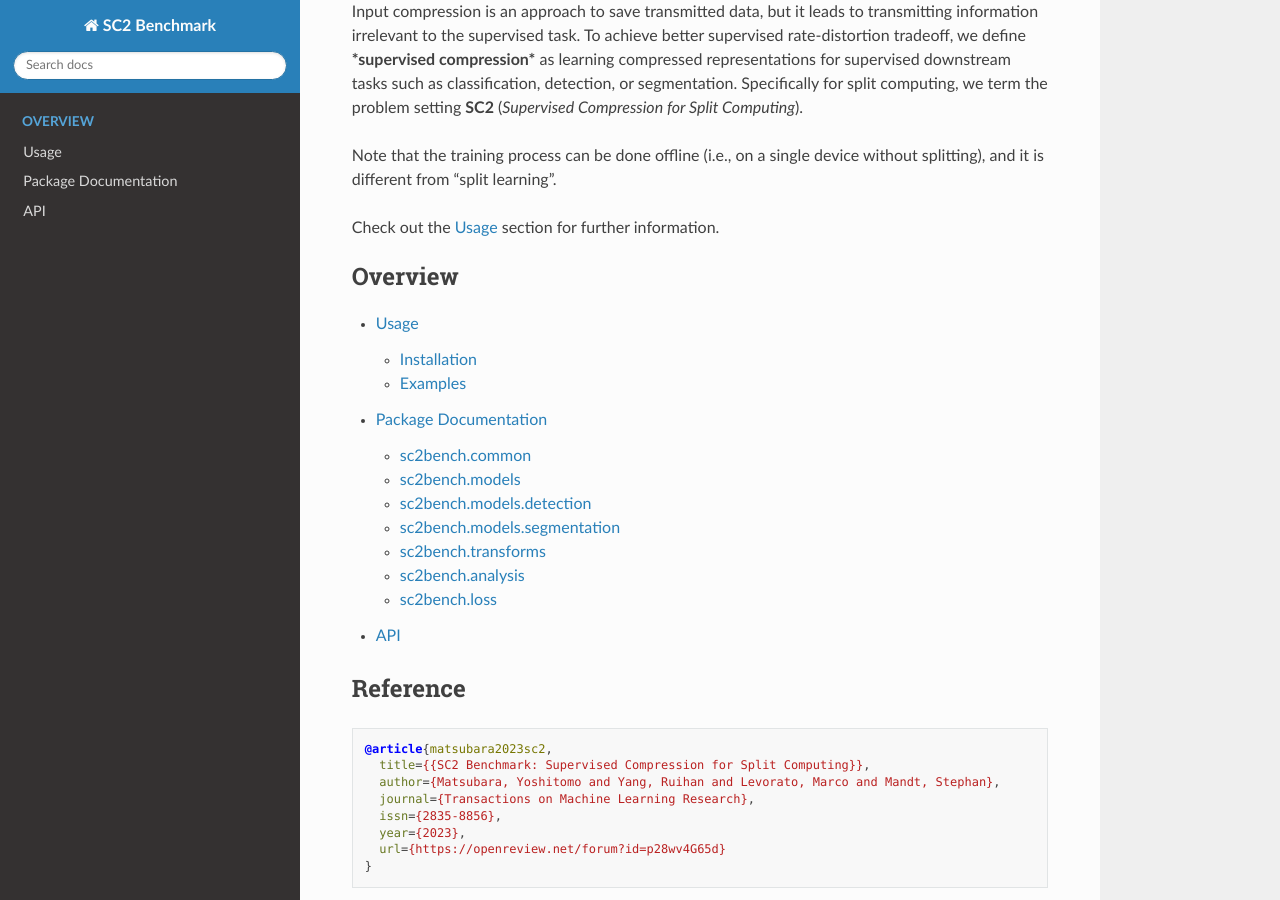
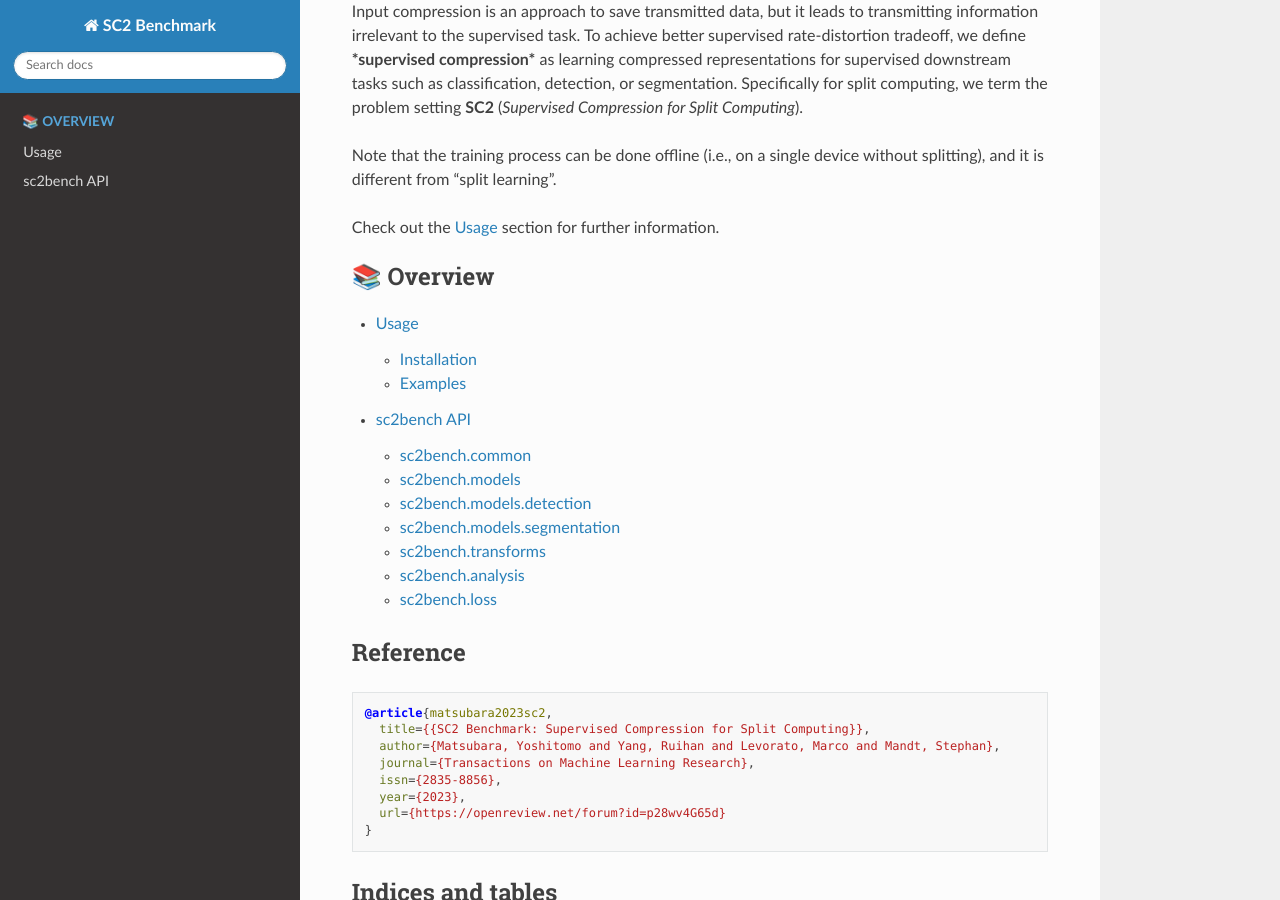
Before and after one commit to yoshitomo-matsubara/sc2-benchmark, a Sphinx documentation site: the page built from docs/source/index.rst, in a window 1280 px wide and 900 px high, scrolled down 907 px. Built offline with Sphinx 7.4.7 and the Read the Docs theme 3.1.0, drawn with Linux system fonts in a browser that asks for light colours.

```diff
--- a/docs/source/index.rst
+++ b/docs/source/index.rst
@@ -37,11 +37,11 @@ and it is different from "split learning".
 Check out the :doc:`usage` section for further information.
 
 .. toctree::
+   :maxdepth: 2
+   :caption: 📚 Overview
+
    usage
    package
-   api
-   :maxdepth: 2
-   :caption: Overview
 
 
 
--- a/docs/source/package.rst
+++ b/docs/source/package.rst
@@ -1,4 +1,4 @@
-Package Documentation
+sc2bench API
 =====
 
 
```
Also changed, not shown: docs/source/api.rst (deleted, +0 -13 lines).
